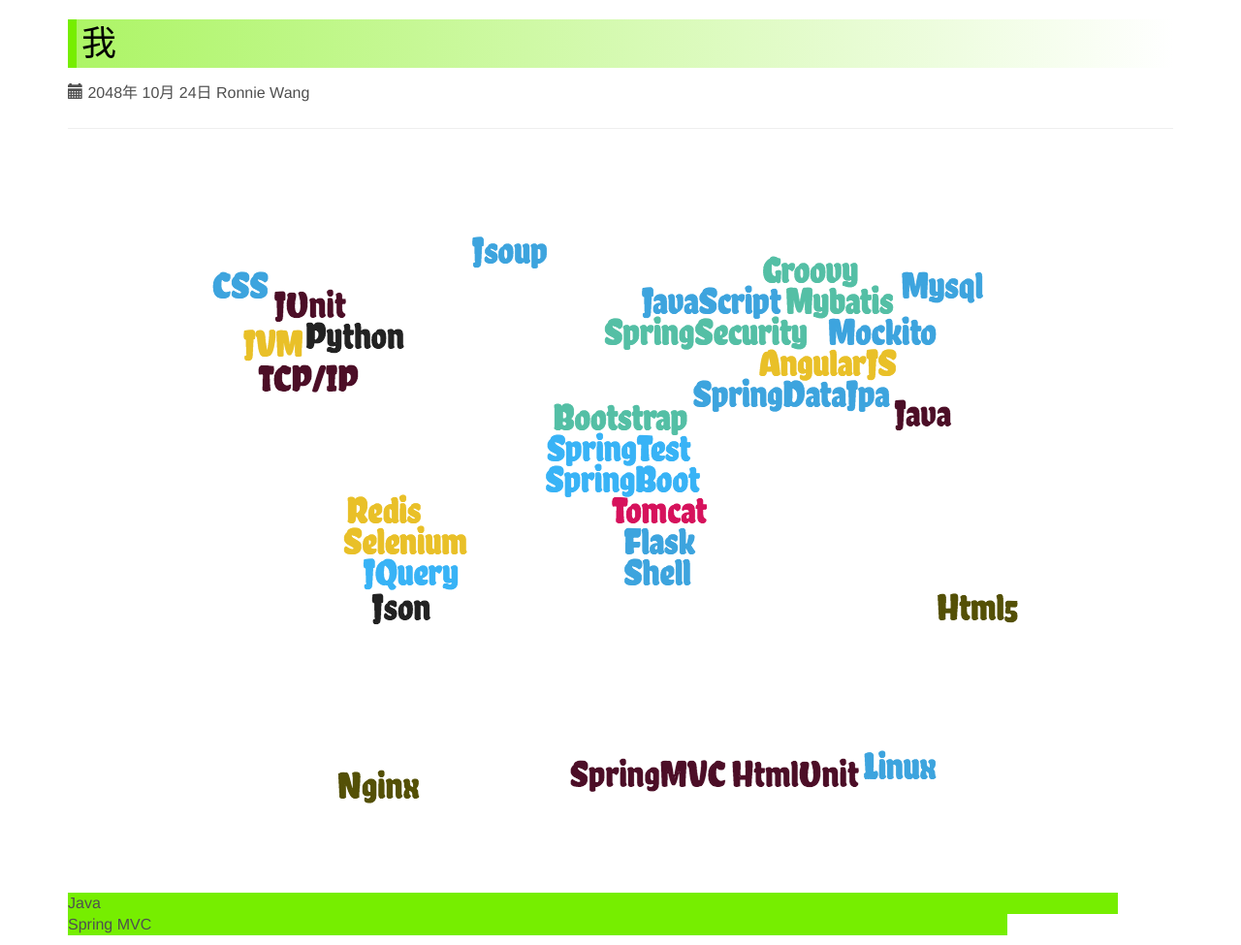
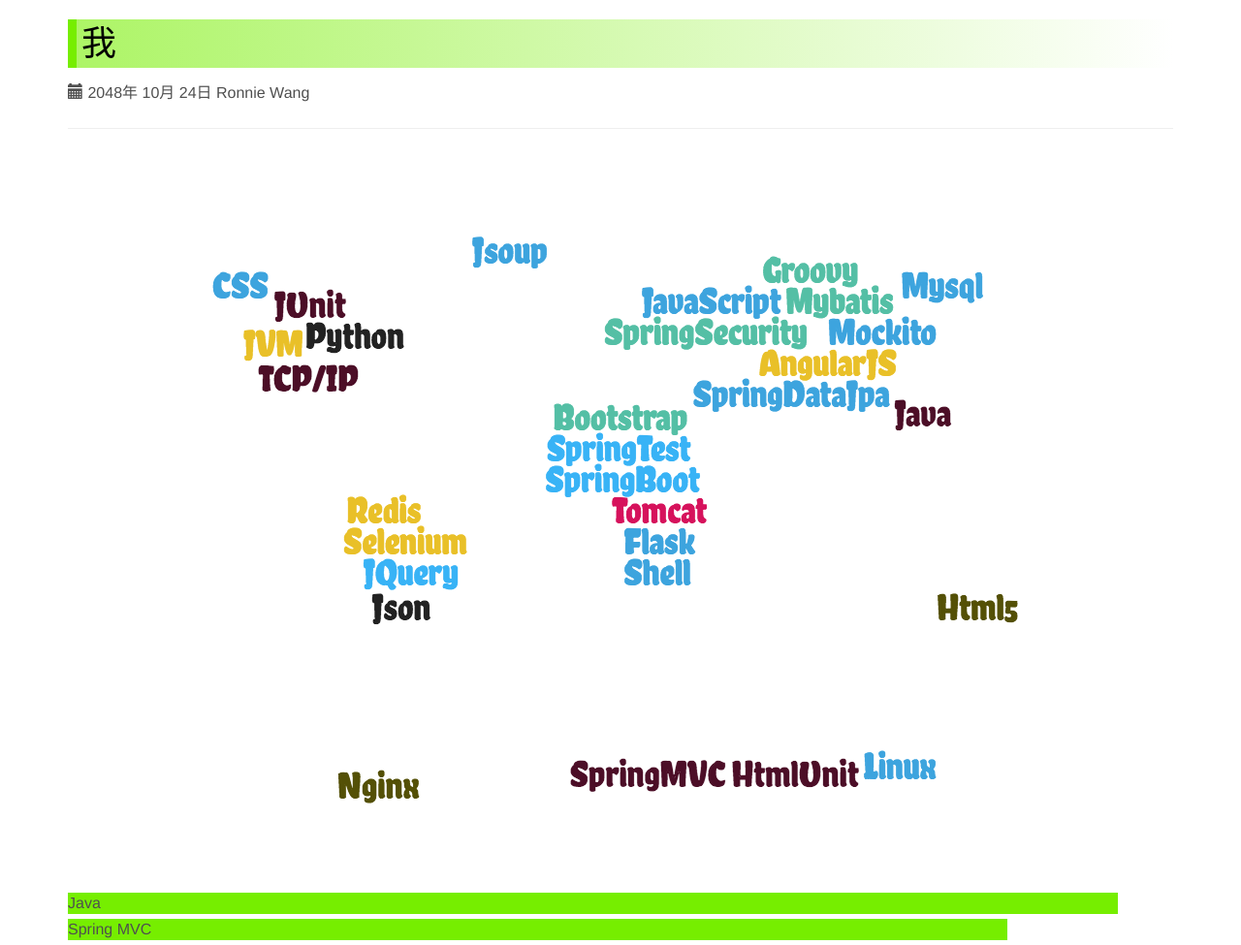
Before and after one commit to ronniewang/ronniewang.github.io, a Jekyll site: the page built from _posts/2048-10-24-me.md, in a window 1280 px wide. Shown: the whole page at 97% size. Built offline with Jekyll 4.4.1, drawn with Linux system fonts in a browser that asks for light colours.

Commit message:
update files

```diff
--- a/_layouts/default.html
+++ b/_layouts/default.html
@@ -89,6 +89,7 @@
         .tech-bar-wrapper {
             width: 100%;
             display: table;
+            margin-bottom: 5px;
         }
     </style>
     <title>{{ page.title }}</title>
```
